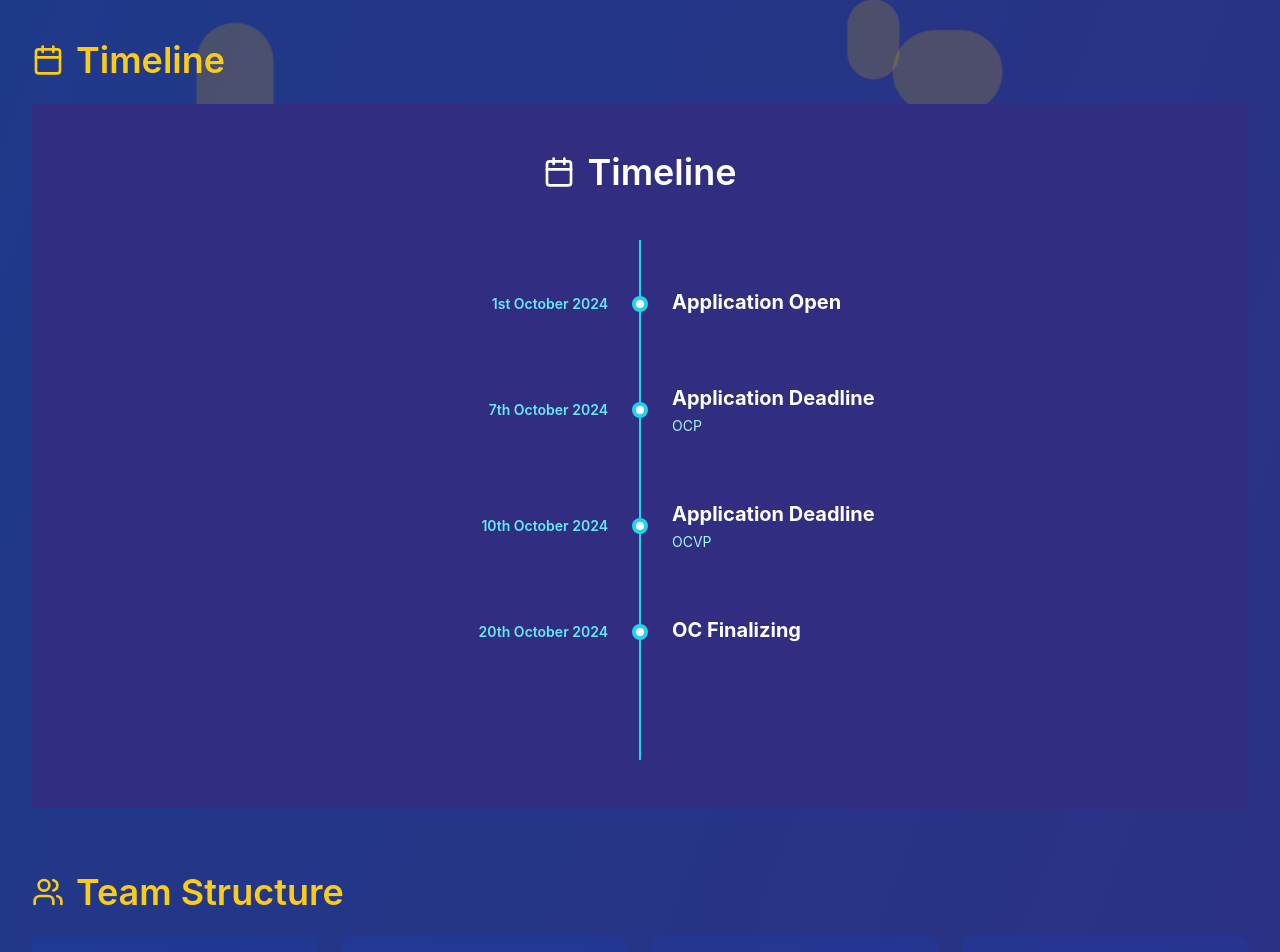
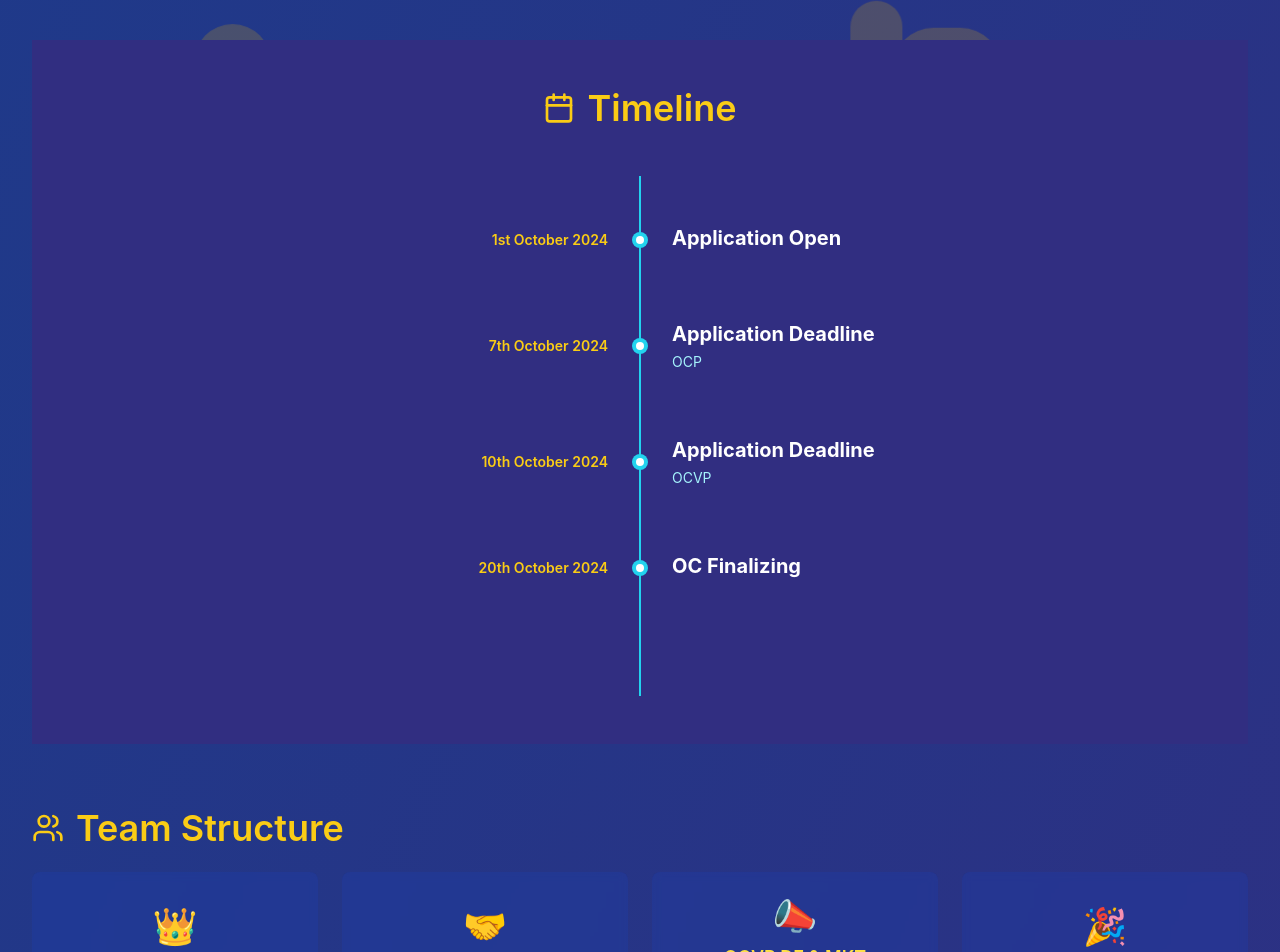
Before and after one commit to icy-r/aiesec_legacy-24, a React (Vite) app: page / in a window 1280 px wide. Shown: the part 454-1406 px from the top of the page. Built offline with nearby package versions, Linux system fonts and the light colour scheme.

Commit message:
fixed so many things, cant explain since no one cares.

```diff
--- a/src/AiesecLegacy2024.jsx
+++ b/src/AiesecLegacy2024.jsx
@@ -35,8 +35,8 @@
 
  const roleMapping = {
      "OCP": { fullName: "Organizing Committee President", icon: "👑", count: 1 },
-     "OCVP Delegate Experience": { fullName: "OCVP Delegate Experience", icon: "🤝", count: 1 },
-     "OCVP Delegate Experience & MKT": { fullName: "OCVP Delegate Experience & Marketing", icon: "📣", count: 1 },
+     "OCVP DE": { fullName: "OCVP Delegate Experience", icon: "🤝", count: 1 },
+     "OCVP DE & MKT": { fullName: "OCVP Delegate Experience & Marketing", icon: "📣", count: 1 },
      "OCVP Events": { fullName: "OCVP Events", icon: "🎉", count: 1 },
      "OCVP MKT": { fullName: "OCVP Marketing", icon: "📈", count: 3 },
      "OCVP PD": { fullName: "OCVP Partnership Development", icon: "🤝", count: 4 },
@@ -216,9 +216,9 @@
 
                  {/* Timeline section */}
                  <section className="mb-16">
-                     <h2 className="text-4xl text-yellow-400 font-semibold mb-6 flex items-center ">
-                         <Calendar className="mr-3 text-yellow-400" size={32}/> Timeline
-                     </h2>
+                     {/*<h2 className="text-4xl text-yellow-400 font-semibold mb-6 flex items-center ">*/}
+                     {/*    <Calendar className="mr-3 text-yellow-400" size={32}/> Timeline*/}
+                     {/*</h2>*/}
                      <Timeline />
                  </section>
 
--- a/src/Timeine.jsx
+++ b/src/Timeine.jsx
@@ -15,7 +15,7 @@ const TimelineItem = ({ date, title, subtitle, description }) => {
             transition={{ duration: 0.5 }}
         >
             <div className="w-1/2 text-right pr-8">
-                <p className="text-sm text-cyan-300 font-semibold">{date}</p>
+                <p className="text-sm text-yellow-400 font-semibold">{date}</p>
             </div>
             <div className="absolute left-1/2 w-4 h-4 bg-cyan-400 rounded-full flex items-center justify-center z-10 transform -translate-x-1/2">
                 <div className="w-2 h-2 bg-white rounded-full"></div>
@@ -29,7 +29,7 @@ const TimelineItem = ({ date, title, subtitle, description }) => {
                             initial={{ opacity: 0, y: -10 }}
                             animate={{ opacity: 1, y: 0 }}
                             exit={{ opacity: 0, y: -10 }}
-                            className="text-sm text-gray-300 mt-2"
+                            className="text-sm text-gray-300 mt-2 absolute"
                         >
                             {description}
                         </motion.p>
@@ -78,8 +78,8 @@ const Timeline = () => {
 
 const TimelineSection = () => (
     <section className="mb-16 bg-indigo-900 py-12">
-        <h2 className="text-4xl font-semibold mb-12 text-center text-white flex items-center justify-center">
-            <Calendar className="mr-3" size={32} /> Timeline
+        <h2 className="text-4xl font-semibold mb-12 text-yellow-400 flex items-center justify-center">
+            <Calendar className="mr-3 text-yellow-400" size={32} /> Timeline
         </h2>
         <Timeline />
     </section>
```
